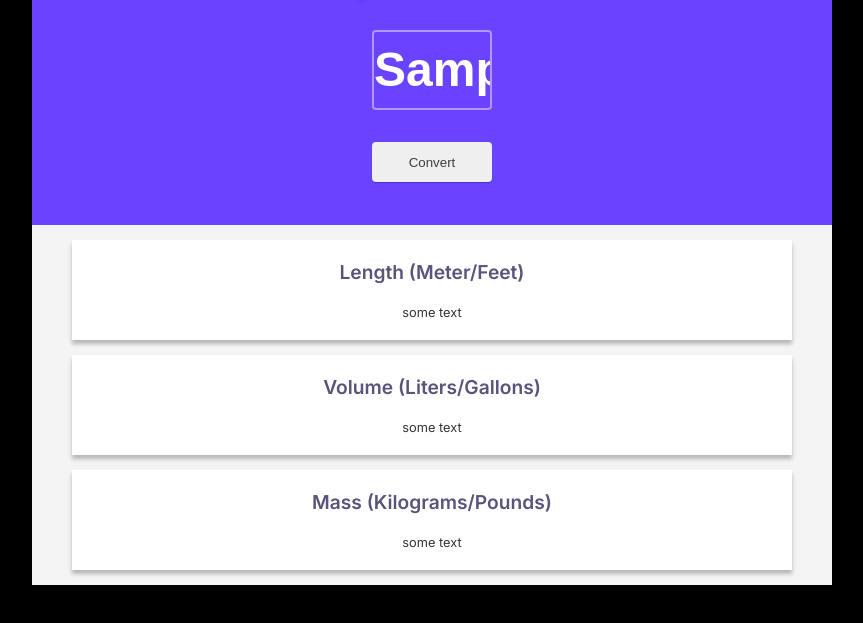
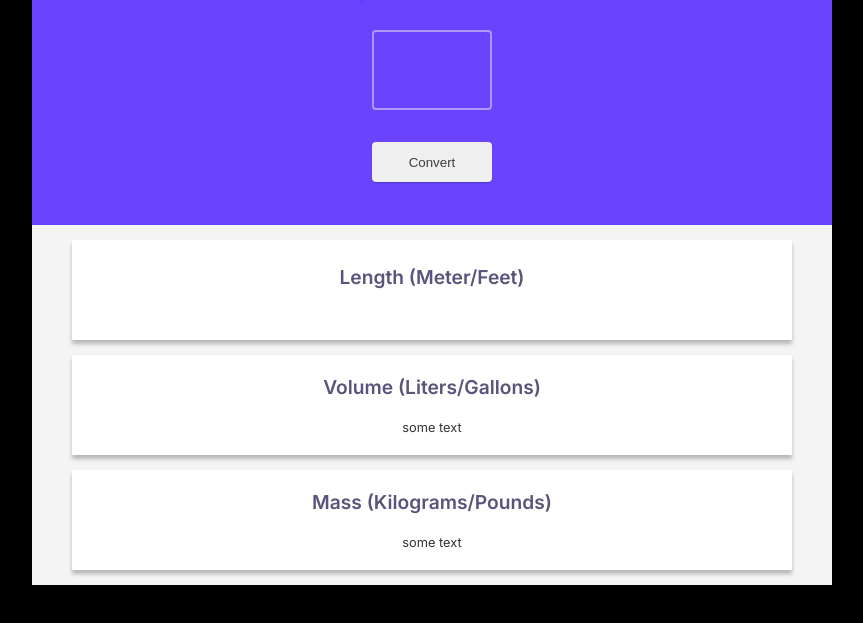
Before and after one commit to c-tregunna/unit-converter, a plain HTML site: page index.html in a window 1280 px wide. Both pictures are taken after typing "Sample" into the empty fields and a click on the button "Convert". Shown: the part 115-738 px from the top of the page, without its empty margins (208-1071 px from the left). Drawn offline with Linux system fonts and the light colour scheme.

Commit message:
start of event listener and check if a number

```diff
--- a/app.js
+++ b/app.js
@@ -0,0 +1,25 @@
+/*
+1 meter = 3.281 feet
+1 liter = 0.264 gallon
+1 kilogram = 2.204 pound
+*/
+
+//** VARIABLES **//
+const kilo = 2.204;
+const meter = 3.281;
+const liter = 0.264;
+const input = document.getElementById("input-box");
+const convertBtn = document.getElementById("convert-btn");
+let text = document.getElementById("text");
+
+
+convertBtn.addEventListener('click', function () {
+    if(!isNaN(input.value)) {
+        text.textContent = input.value * kilo;
+        console.log(input.value);
+
+    } else {
+        alert("please enter a number");
+        input.value = "";
+    }
+ })
--- a/index.html
+++ b/index.html
@@ -14,13 +14,13 @@
     <div class="container">
         <header>
             <h1>Metric/Imperial Unit Conversion</h1>
-            <input class="input"></input>
+            <input class="input" id="input-box"></input>
             <button id="convert-btn">Convert</button>
         </header>
         <section class="convert-contain">
             <div>
                 <h2>Length (Meter/Feet)</h2>
-                <p>some text</p>
+                <p id="text"></p>
             </div>
             <div>
                 <h2>Volume (Liters/Gallons)</h2>
@@ -32,5 +32,6 @@
             </div>
         </section>
     </div>
+    <script src="app.js"></script>
 </body>
 </html>
```
